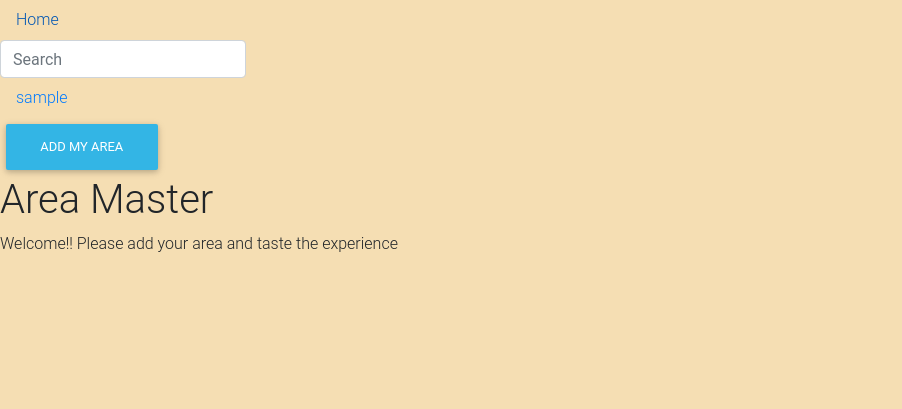
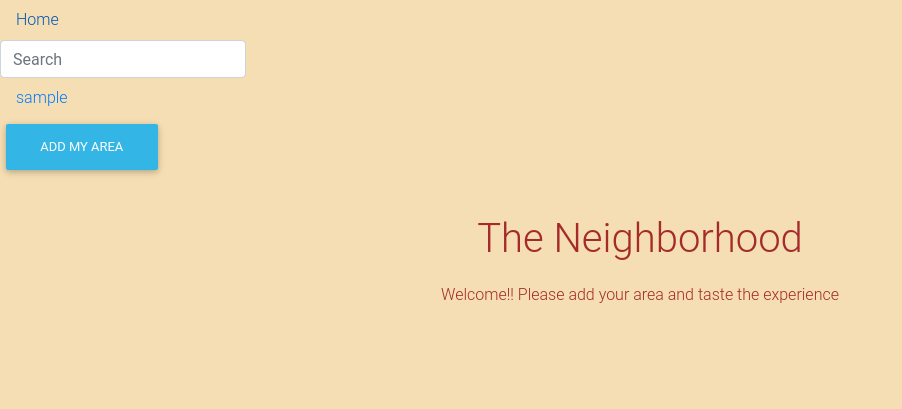
Before and after one commit to Roney-juma/Naighborhood-Django, a Django app: page / in a window 1280 px wide. Shown: the top 409 px of the page, without its empty margins (0-902 px from the left). Run offline with Django 3.2, Linux system fonts and the light colour scheme; the visitor is signed in with stand-in values (Sample User, id 1); data that the repository does not hold is empty; some libraries are stand-ins or nearby versions.

Commit message:
working on the styles

```diff
--- /dev/null
+++ b/neighborhood/static/css/styles.css
@@ -0,0 +1,16 @@
+body {
+    background-attachment: fixed;
+    background-color: #000000;
+    color: brown;
+
+}
+.my_area{
+    text-align: center;
+    padding-top: 3%;
+  }
+  .my_areap{
+    padding-top: 1%;
+    margin: auto;
+    width: 35%;
+    text-align: center;
+  }
--- a/neighborhood/templates/base.html
+++ b/neighborhood/templates/base.html
@@ -7,9 +7,9 @@
   <meta charset="utf-8">
 
   {% if title %}
-  <title>Area Master - {{title}}</title>
+  <title>Neighbors Arena - {{title}}</title>
   {% else %}
-  <title> Area Master </title>
+  <title> Neighbors Arena </title>
   {% endif %}
 
 
@@ -29,7 +29,7 @@
   {% block content %}
   <a class=" btn btn-info" href="{% url 'addmy_area' %}">Add My Area</a>
 
-  <h1 class="my_area">Area Master</h1>
+  <h1 class="my_area">The Neighborhood</h1>
   <p class="my_areap">Welcome!! Please add your area and taste the experience</p>
 
 
--- a/neighbors/settings.py
+++ b/neighbors/settings.py
@@ -38,7 +38,8 @@ INSTALLED_APPS = [
     'django.contrib.messages',
     'django.contrib.staticfiles',
     'neighborhood',
-    'bootstrap4'
+    'bootstrap4',
+    # 'bootstrap3'
 ]
 
 MIDDLEWARE = [
```
